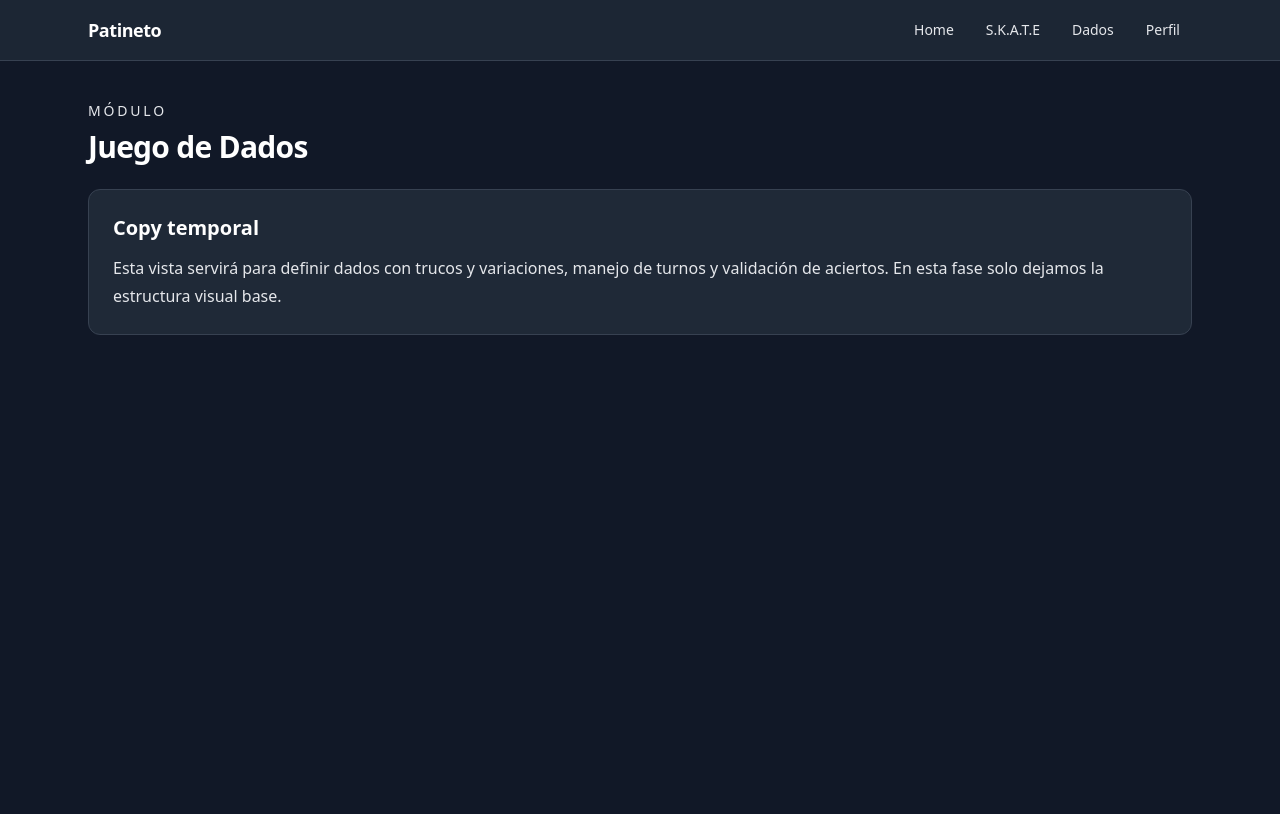
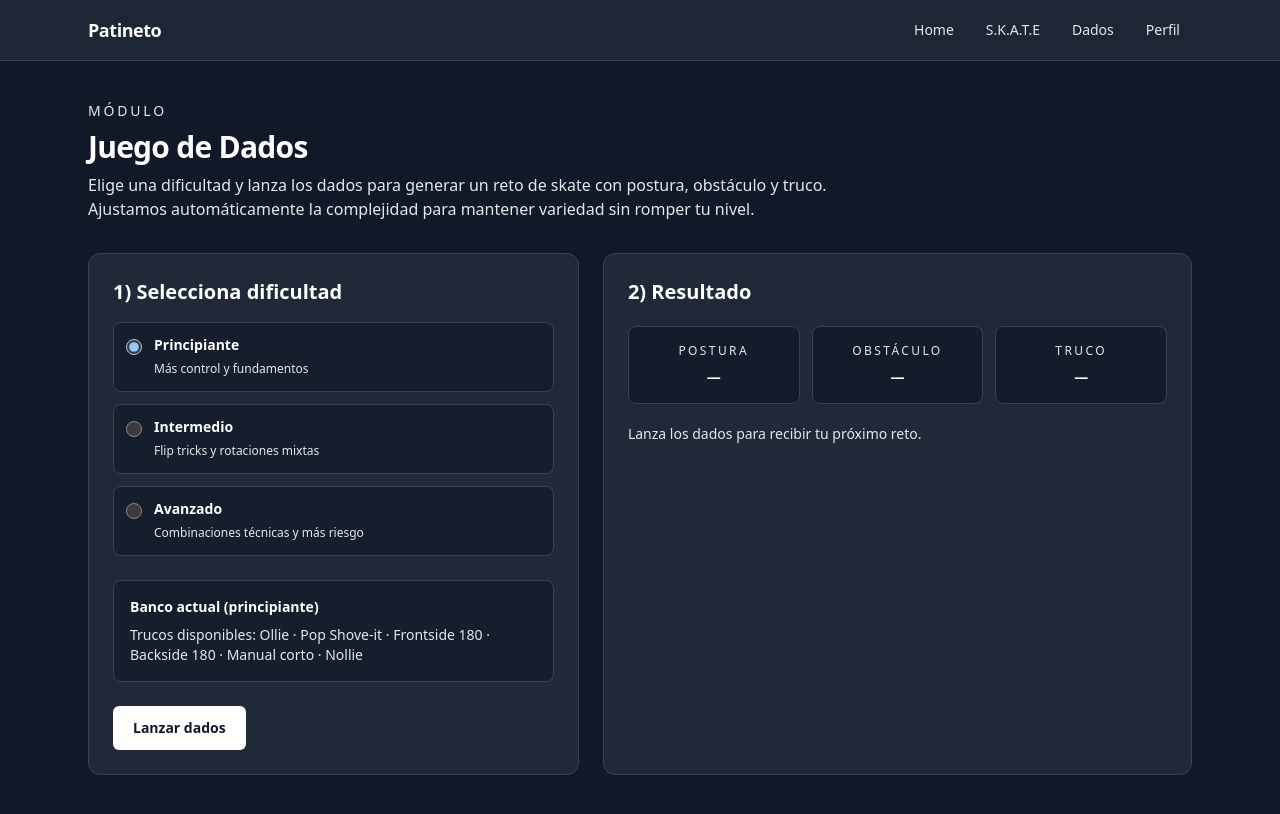
Before and after one commit to calderonsteven/patineto, a Next.js app: page /dice in a window 1280 px wide. Built offline with nearby package versions, Linux system fonts and the light colour scheme.

Commit message:
Implementa juego de dados con dificultad adaptable

```diff
--- a/app/dice/page.tsx
+++ b/app/dice/page.tsx
@@ -1,17 +1,221 @@
+'use client';
+
+import { useMemo, useState } from 'react';
+
+type Difficulty = 'principiante' | 'intermedio' | 'avanzado';
+
+type Trick = {
+  name: string;
+  note: string;
+};
+
+type DiceSet = {
+  stance: string[];
+  obstacle: string[];
+  difficultyWeight: Record<Difficulty, number>;
+  tricks: Trick[];
+};
+
+const trickPools: Record<Difficulty, DiceSet> = {
+  principiante: {
+    stance: ['Regular', 'Fakie'],
+    obstacle: ['Flat', 'Manual pad', 'Bordillo bajo'],
+    difficultyWeight: {
+      principiante: 0.8,
+      intermedio: 0.2,
+      avanzado: 0,
+    },
+    tricks: [
+      { name: 'Ollie', note: 'Busca control y caída estable.' },
+      { name: 'Pop Shove-it', note: 'Mantén los hombros rectos.' },
+      { name: 'Frontside 180', note: 'Gira con la mirada.' },
+      { name: 'Backside 180', note: 'Aterriza con peso centrado.' },
+      { name: 'Manual corto', note: 'Sostén 2-3 segundos.' },
+      { name: 'Nollie', note: 'Explosión rápida con pie delantero.' },
+    ],
+  },
+  intermedio: {
+    stance: ['Regular', 'Fakie', 'Switch'],
+    obstacle: ['Flat', 'Bordillo', 'Escalón de 2-3', 'Manual pad'],
+    difficultyWeight: {
+      principiante: 0.25,
+      intermedio: 0.6,
+      avanzado: 0.15,
+    },
+    tricks: [
+      { name: 'Kickflip', note: 'Asegura flick limpio y captura con ambos pies.' },
+      { name: 'Heelflip', note: 'Rodilla abierta y flick diagonal.' },
+      { name: 'Varial Kickflip', note: 'Combina scoop y flick en un solo tiempo.' },
+      { name: 'Frontside Pop Shove-it', note: 'Mantén tabla pegada al cuerpo.' },
+      { name: 'Nose Manual', note: 'Activa core para no perder línea.' },
+      { name: 'Half Cab', note: 'En fakie, gira con salida fluida.' },
+    ],
+  },
+  avanzado: {
+    stance: ['Regular', 'Fakie', 'Switch', 'Nollie'],
+    obstacle: ['Flat', 'Hubba corta', 'Handrail baja', 'Escalón de 4-6', 'Quarter pipe'],
+    difficultyWeight: {
+      principiante: 0.1,
+      intermedio: 0.3,
+      avanzado: 0.6,
+    },
+    tricks: [
+      { name: 'Tre Flip (360 Flip)', note: 'Scoop potente + flick controlado.' },
+      { name: 'Hardflip', note: 'Eleva rodillas para evitar toque de tabla.' },
+      { name: 'Inward Heelflip', note: 'Coordina scoop inward y heel flick.' },
+      { name: 'Laser Flip', note: 'Compromiso completo al giro.' },
+      { name: 'Bigspin', note: 'Tronco y tabla en sincronía.' },
+      { name: 'Nollie Heel', note: 'Pop rápido y caída con hombros alineados.' },
+    ],
+  },
+};
+
+const difficulties: { value: Difficulty; label: string; hint: string }[] = [
+  { value: 'principiante', label: 'Principiante', hint: 'Más control y fundamentos' },
+  { value: 'intermedio', label: 'Intermedio', hint: 'Flip tricks y rotaciones mixtas' },
+  { value: 'avanzado', label: 'Avanzado', hint: 'Combinaciones técnicas y más riesgo' },
+];
+
+function randomFrom<T>(array: T[]) {
+  return array[Math.floor(Math.random() * array.length)];
+}
+
+function pickDifficulty(baseDifficulty: Difficulty): Difficulty {
+  const weights = trickPools[baseDifficulty].difficultyWeight;
+  const roll = Math.random();
+  let cumulative = 0;
+
+  const order: Difficulty[] = ['principiante', 'intermedio', 'avanzado'];
+  for (const difficulty of order) {
+    cumulative += weights[difficulty];
+    if (roll <= cumulative) {
+      return difficulty;
+    }
+  }
+
+  return baseDifficulty;
+}
+
 export default function DicePage() {
+  const [selectedDifficulty, setSelectedDifficulty] = useState<Difficulty>('principiante');
+  const [isRolling, setIsRolling] = useState(false);
+  const [result, setResult] = useState<{
+    adaptedDifficulty: Difficulty;
+    stance: string;
+    obstacle: string;
+    trick: Trick;
+  } | null>(null);
+
+  const activePool = useMemo(() => trickPools[selectedDifficulty], [selectedDifficulty]);
+
+  const rollDice = () => {
+    if (isRolling) {
+      return;
+    }
+
+    setIsRolling(true);
+    setResult(null);
+
+    window.setTimeout(() => {
+      const adaptedDifficulty = pickDifficulty(selectedDifficulty);
+      const pool = trickPools[adaptedDifficulty];
+
+      setResult({
+        adaptedDifficulty,
+        stance: randomFrom(pool.stance),
+        obstacle: randomFrom(pool.obstacle),
+        trick: randomFrom(pool.tricks),
+      });
+      setIsRolling(false);
+    }, 1300);
+  };
+
   return (
-    <section className="space-y-6">
+    <section className="space-y-8">
       <header className="space-y-2">
         <p className="text-sm uppercase tracking-[0.2em] text-deck-200">Módulo</p>
         <h1 className="text-3xl font-bold tracking-tight">Juego de Dados</h1>
+        <p className="max-w-3xl text-deck-200">
+          Elige una dificultad y lanza los dados para generar un reto de skate con postura, obstáculo y truco.
+          Ajustamos automáticamente la complejidad para mantener variedad sin romper tu nivel.
+        </p>
       </header>
 
-      <div className="rounded-xl border border-deck-700 bg-deck-800 p-6">
-        <h2 className="text-xl font-semibold">Copy temporal</h2>
-        <p className="mt-3 leading-7 text-deck-200">
-          Esta vista servirá para definir dados con trucos y variaciones, manejo de turnos y validación de aciertos. En
-          esta fase solo dejamos la estructura visual base.
-        </p>
+      <div className="grid gap-6 lg:grid-cols-[1fr_1.2fr]">
+        <article className="rounded-xl border border-deck-700 bg-deck-800 p-6">
+          <h2 className="text-xl font-semibold">1) Selecciona dificultad</h2>
+          <div className="mt-4 space-y-3">
+            {difficulties.map((difficulty) => (
+              <label
+                key={difficulty.value}
+                className="flex cursor-pointer items-start gap-3 rounded-lg border border-deck-700 bg-deck-900/60 p-3"
+              >
+                <input
+                  type="radio"
+                  name="difficulty"
+                  value={difficulty.value}
+                  checked={selectedDifficulty === difficulty.value}
+                  onChange={() => setSelectedDifficulty(difficulty.value)}
+                  className="mt-1 h-4 w-4"
+                />
+                <span>
+                  <span className="block text-sm font-semibold text-white">{difficulty.label}</span>
+                  <span className="text-xs text-deck-200">{difficulty.hint}</span>
+                </span>
+              </label>
+            ))}
+          </div>
+
+          <div className="mt-6 rounded-lg border border-deck-700 bg-deck-900/60 p-4 text-sm text-deck-200">
+            <p className="font-semibold text-white">Banco actual ({selectedDifficulty})</p>
+            <p className="mt-2">Trucos disponibles: {activePool.tricks.map((trick) => trick.name).join(' · ')}</p>
+          </div>
+
+          <button
+            type="button"
+            onClick={rollDice}
+            disabled={isRolling}
+            className="mt-6 inline-flex items-center rounded-md bg-white px-5 py-3 text-sm font-semibold text-deck-900 transition hover:bg-deck-200 disabled:cursor-not-allowed disabled:opacity-60"
+          >
+            {isRolling ? 'Girando dados...' : 'Lanzar dados'}
+          </button>
+        </article>
+
+        <article className="rounded-xl border border-deck-700 bg-deck-800 p-6">
+          <h2 className="text-xl font-semibold">2) Resultado</h2>
+
+          <div className="mt-5 grid grid-cols-1 gap-3 sm:grid-cols-3">
+            {['Postura', 'Obstáculo', 'Truco'].map((label, index) => (
+              <div
+                key={label}
+                className={`rounded-lg border border-deck-700 bg-deck-900/70 p-4 text-center ${
+                  isRolling ? 'animate-pulse' : ''
+                }`}
+                style={{ animationDelay: `${index * 120}ms` }}
+              >
+                <p className="text-xs uppercase tracking-[0.2em] text-deck-200">{label}</p>
+                <p className="mt-2 text-sm font-semibold text-white">
+                  {isRolling
+                    ? '...'
+                    : label === 'Postura'
+                      ? result?.stance ?? '—'
+                      : label === 'Obstáculo'
+                        ? result?.obstacle ?? '—'
+                        : result?.trick.name ?? '—'}
+                </p>
+              </div>
+            ))}
+          </div>
+
+          {result ? (
+            <div className="mt-5 rounded-lg border border-lime-400/40 bg-lime-500/10 p-4 text-sm">
+              <p className="font-semibold text-lime-200">Dificultad aplicada: {result.adaptedDifficulty}</p>
+              <p className="mt-1 text-deck-100">Tip: {result.trick.note}</p>
+            </div>
+          ) : (
+            <p className="mt-5 text-sm text-deck-200">Lanza los dados para recibir tu próximo reto.</p>
+          )}
+        </article>
       </div>
     </section>
   );
--- a/app/page.tsx
+++ b/app/page.tsx
@@ -11,9 +11,9 @@ const games = [
   {
     title: 'Juego de Dados',
     description:
-      'Cada dado tendrá trucos y variaciones. Aquí preparamos la ruta y la narrativa base para diseñarlo en la siguiente fase.',
+      'Lanza los dados para generar retos de skate por dificultad, con selección de nivel y animación de resultado.',
     href: '/dice',
-    status: 'Diseño' as const,
+    status: 'Activo' as const,
   },
   {
     title: 'Perfil y stats',
--- a/components/game-card.tsx
+++ b/components/game-card.tsx
@@ -4,7 +4,7 @@ type GameCardProps = {
   title: string;
   description: string;
   href: string;
-  status: 'Diseño' | 'Próximamente';
+  status: 'Diseño' | 'Activo' | 'Próximamente';
 };
 
 export function GameCard({ title, description, href, status }: GameCardProps) {
```
